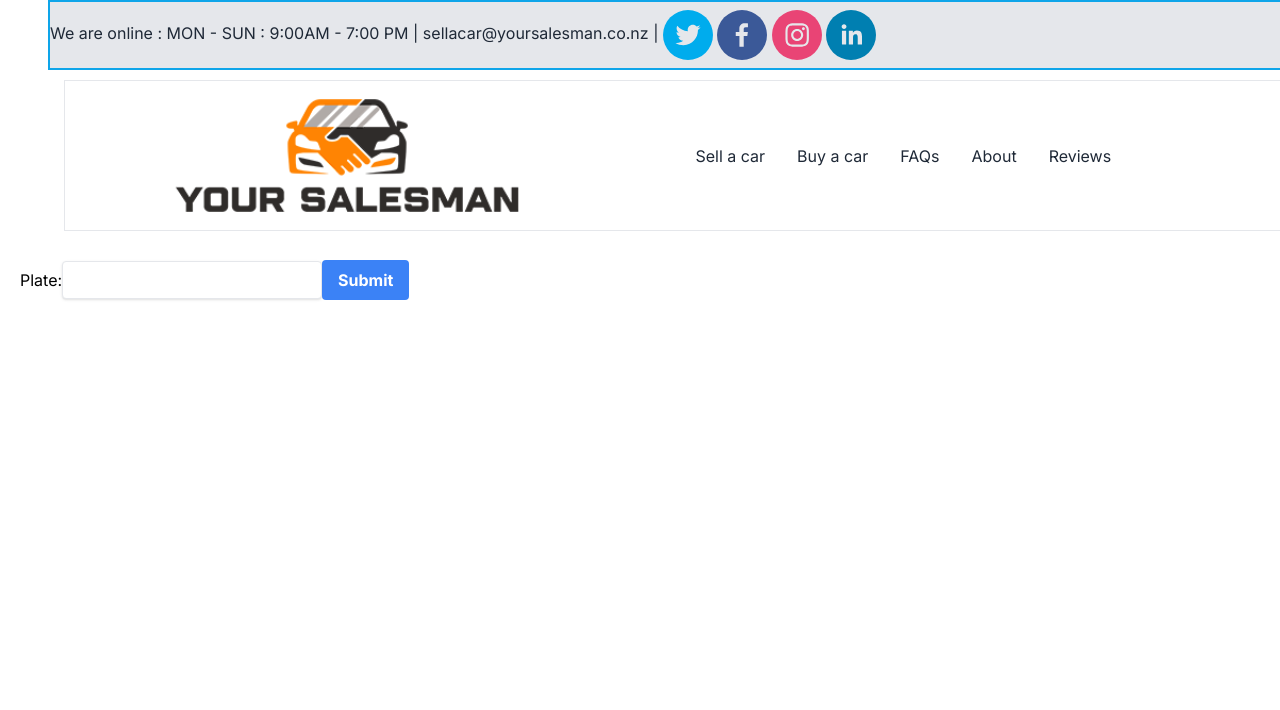
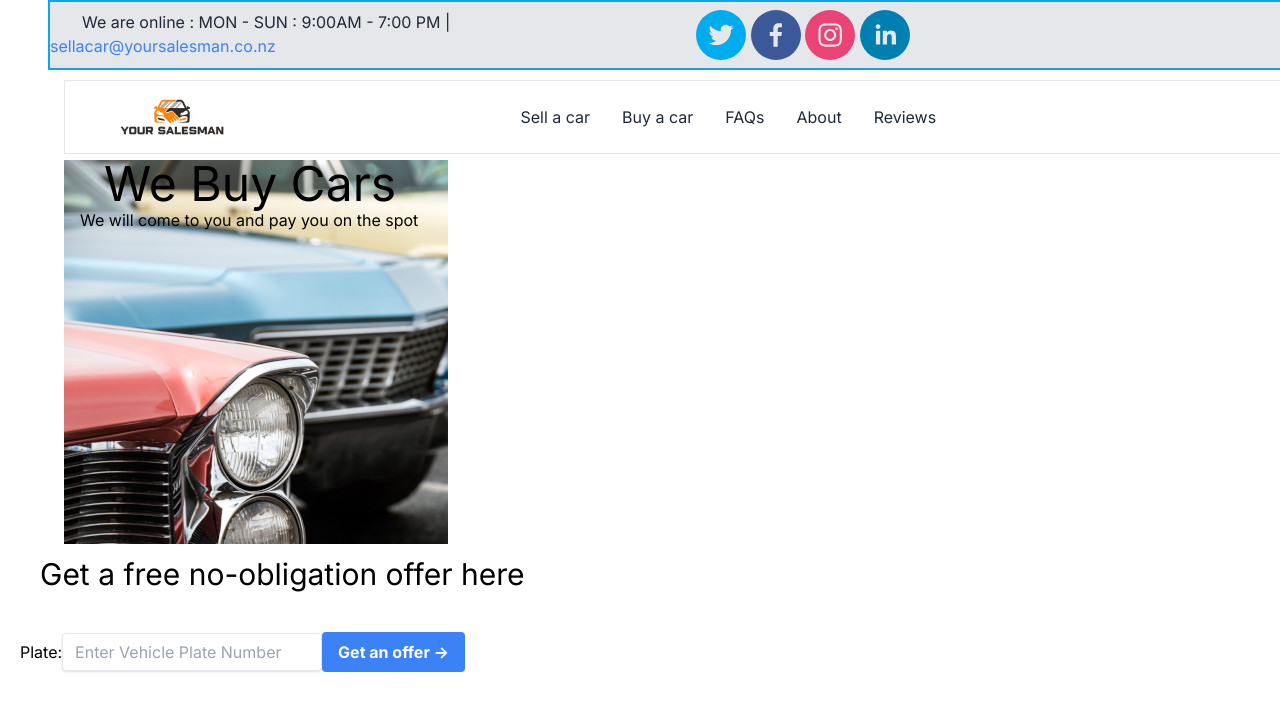
Before and after one commit to william0884/carjam-api-demo, a Next.js app: page / in a window 1280 px wide. Shown: the top 710 px of the page. Built offline with nearby package versions, Linux system fonts and the light colour scheme.

Commit message:
we buy cars img

```diff
--- a/src/app/Nav.tsx
+++ b/src/app/Nav.tsx
@@ -2,10 +2,10 @@ import { SocialIcon } from 'react-social-icons';
 
 export default function NavBar() {
     return(
-<div className="flex min-w-screen ml-24  flex-col items-center justify-between gap-1">
-<nav className="w-full fixed top-0 z-100 items-left justify-between text-left    text-gray-800  bg-gray-200 py-2 border-solid border-2 border-sky-500">
+<div className="flex min-w-screen ml-24  flex-col items-center justify-between gap-1 ">
+<nav className="w-full fixed top-0 z-100 items-left justify-between text-left  columns-2  text-gray-800  bg-gray-200 py-2 border-solid border-2 border-sky-500">
 
-<span>We are online : MON - SUN : 9:00AM - 7:00 PM  |  sellacar@yoursalesman.co.nz | <SocialIcon url="https://twitter.com/YourSalesmanNZ" />   <SocialIcon url="https://www.facebook.com/yoursalesman.co.nz" /> <SocialIcon url="https://www.instagram.com/your_salesman/"/> <SocialIcon url="https://www.linkedin.com/company/your-salesman" />  </span>
+<span className='ml-8'>We are online : MON - SUN : 9:00AM - 7:00 PM  |  <a className="text-blue-500" href="mailto:sellacar@yoursalesman.co.nz">sellacar@yoursalesman.co.nz</a> </span><p><SocialIcon url="https://twitter.com/YourSalesmanNZ" />   <SocialIcon url="https://www.facebook.com/yoursalesman.co.nz" /> <SocialIcon url="https://www.instagram.com/your_salesman/"/> <SocialIcon url="https://www.linkedin.com/company/your-salesman" /> </p>
 
 </nav>
 
--- a/src/app/NewNav.tsx
+++ b/src/app/NewNav.tsx
@@ -75,13 +75,13 @@ export default function NewNav() {
   );
 
   return (
-    <Navbar className="mx-auto fixed  text-gray-800  ml-16 top-20 max-w-screen-xl py-2 px-4 lg:px-8 lg:py-4">
-      <div className="container mx-auto flex items-center justify-between text-blue-gray-900">
+    <Navbar className="mx-auto fixed  text-gray-800  bg-white ml-16 top-20 max-w-screen-xl py-2 px-4 lg:px-8 lg:py-4">
+      <div className="container mx-auto flex items-center justify-between bg-white text-blue-gray-900">
 
         <Image
       src={Logo}
-      width={500}
-      height={500}
+      width={150}
+      height={150}
       alt="Picture of the author"
     />
         <div className="hidden lg:block">{navList}</div>
--- a/src/app/page.tsx
+++ b/src/app/page.tsx
@@ -1,5 +1,6 @@
 "use client"
 import React, { useState } from 'react';
+import CarImg from '../../public/cars.jpeg'
 type CarData = {
   idh: {
     plate: string;
@@ -157,16 +158,22 @@ export default function MyForm() {
 
   return (
     <main>
-      <form className='mt-60 ml-5	' onSubmit={handleSubmit}>
+      <div className="container mt-40 ml-16 bg-cyan-200 h-96	w-96		bg-[url('../../public/cars.jpeg')]">
+      <span className='text-5xl top-48  ml-10'>We Buy Cars</span><br />
+      <span className='ml-4'>We will come to you and pay you on the spot</span>
+      </div>
+      <p className='text-3xl mt-3 ml-10'>Get a free no-obligation offer here</p>
+      <form className='mt-5 ml-5	' onSubmit={handleSubmit}>
         <label htmlFor="plate">Plate:</label>
         <input className="shadow appearance-none border rounded py-2 px-3 text-gray-700 leading-tight focus:outline-none focus:shadow-outline"
           type="text"
           id="plate"
           name="plate"
+          placeholder="Enter Vehicle Plate Number"
           value={formData.plate}
           onChange={handleChange}
         />
-        <input type="submit" value="Submit" className="mt-5 bg-blue-500 hover:bg-blue-700 text-white font-bold py-2 px-4 rounded focus:outline-none focus:shadow-outline" />
+        <input type="submit" value="Get an offer ->" className="mt-5 bg-blue-500 hover:bg-blue-700 text-white font-bold py-2 px-4 rounded focus:outline-none focus:shadow-outline" />
 
         </form>
 
--- a/tailwind.config.js
+++ b/tailwind.config.js
@@ -10,8 +10,8 @@ module.exports = {
       backgroundImage: {
         'gradient-radial': 'radial-gradient(var(--tw-gradient-stops))',
         'gradient-conic':
-          'conic-gradient(from 180deg at 50% 50%, var(--tw-gradient-stops))',
-      },
+          'conic-gradient(from 180deg at 50% 50%, var(--tw-gradient-stops))'
+              },
     },
   },
   plugins: [],
```
Also changed, not shown: public/cars.jpeg (added).
